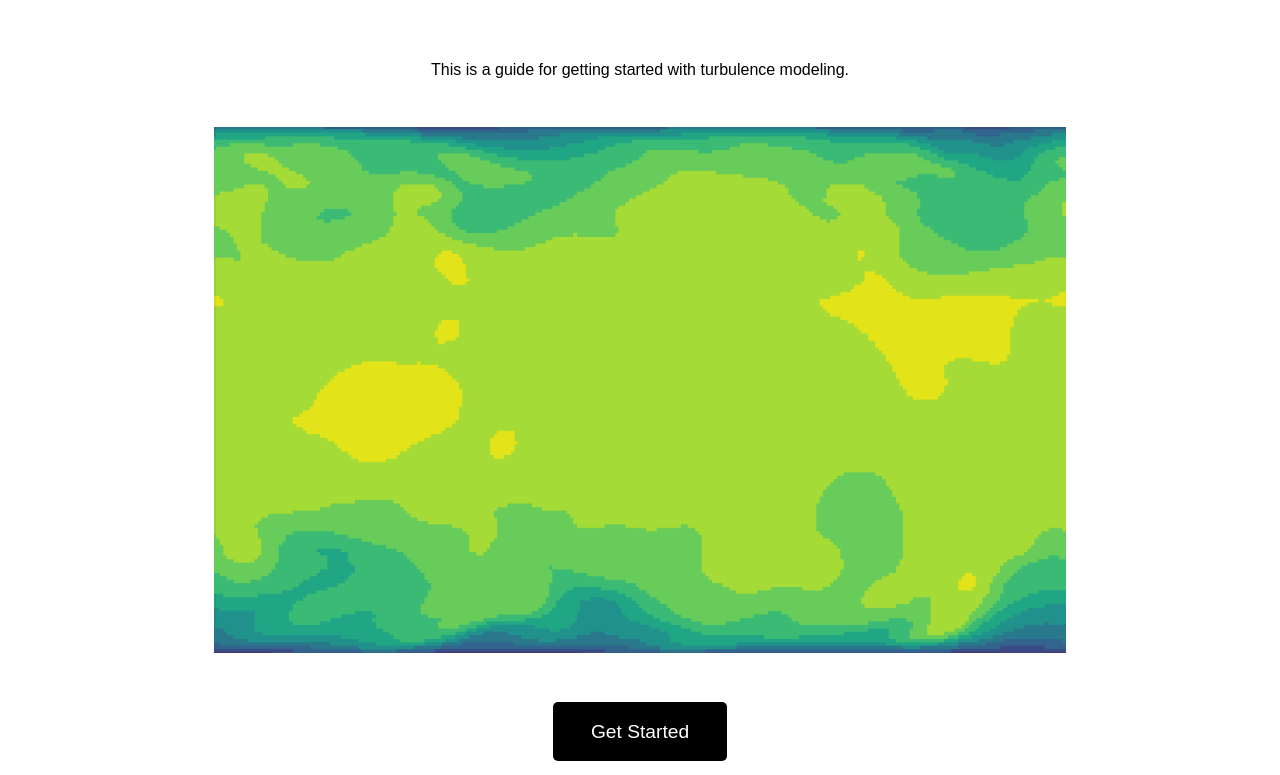
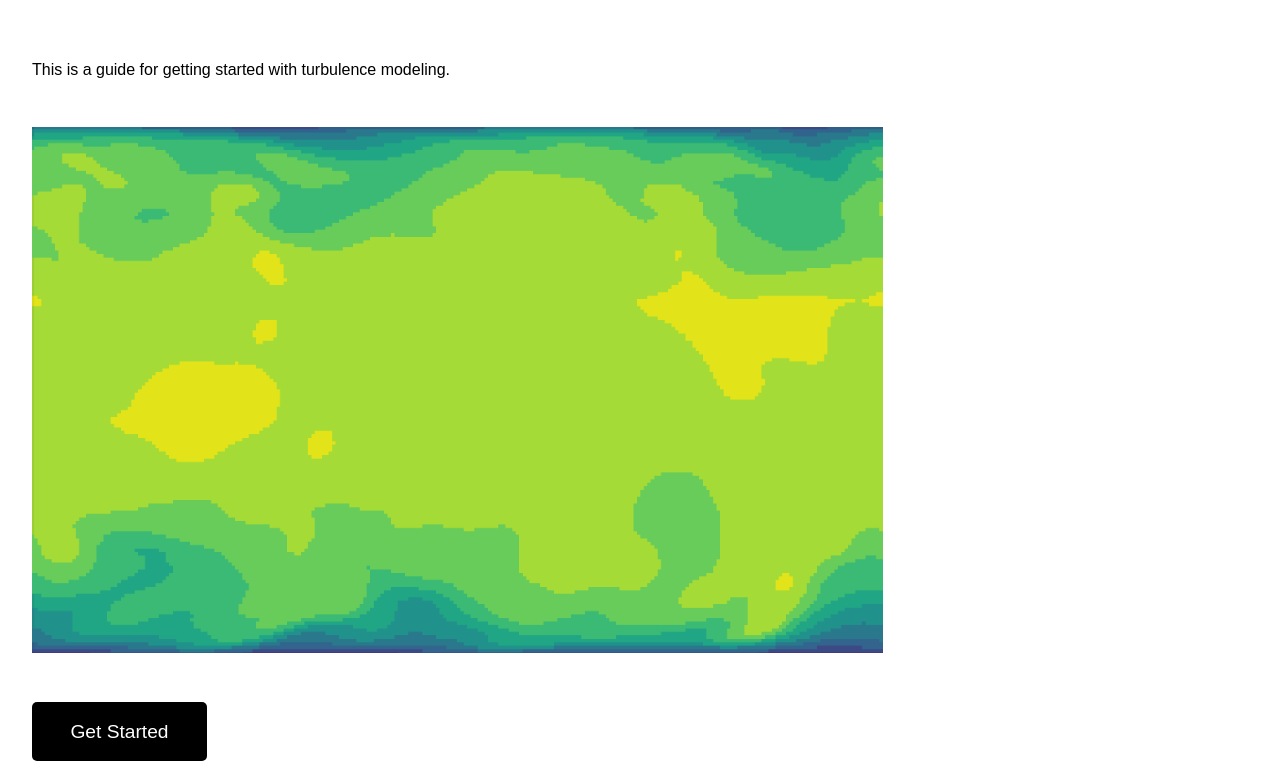
Before and after one commit to maddieblomberg/maddieblomberg.github.io, a plain HTML site: page index.html in a window 1280 px wide. Shown: the part 47-822 px from the top of the page. Drawn offline with Linux system fonts and the light colour scheme.

```diff
--- a/styles.css
+++ b/styles.css
@@ -34,7 +34,10 @@
 
 main {
   padding: 2em;
-  text-align: center;
+  text-align: left;
+  max width 800px;
+  margin auto;
+  line-height 1.6;
 }
 
 .main-image {
```
